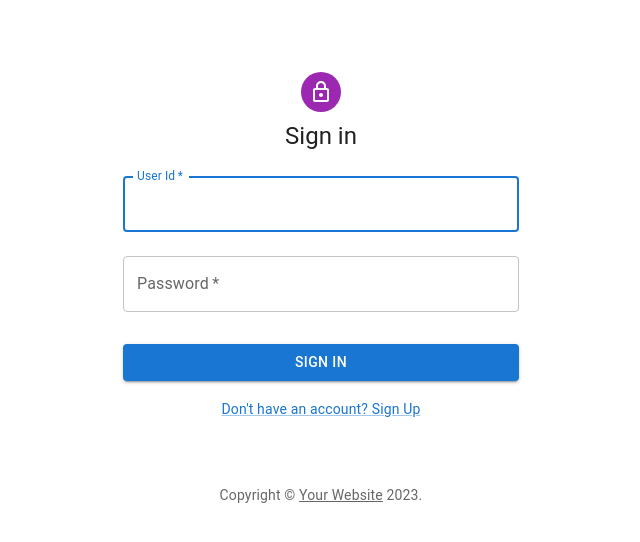
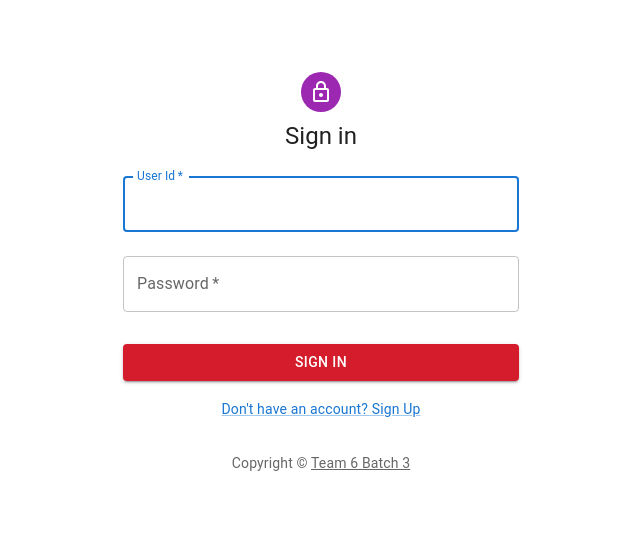
Before and after one commit to vishalkrishna511/online-banking-app, a React (Create React App) app in the folder onlinebanking-ui/: page /login in a window 1280 px wide. Shown: the top 542 px of the page, without its empty margins (319-959 px from the left). Built offline with nearby package versions, Linux system fonts and the light colour scheme.

Commit message:
changes accent color

```diff
--- a/onlinebanking-ui/src/Components/LoginPage.jsx
+++ b/onlinebanking-ui/src/Components/LoginPage.jsx
@@ -23,11 +23,11 @@ function Copyright(props) {
             {...props}
         >
             {"Copyright © "}
-      <Link color="inherit" href="https://mui.com/">
-        Your Website
+            <Link color="inherit" href="/login">
+                Team 6 Batch 3
             </Link>{" "}
-      {new Date().getFullYear()}
-      {"."}
+            {/* {new Date().getFullYear()}
+            {"."} */}
         </Typography>
     );
 }
@@ -89,6 +89,7 @@ export default function LoginPage() {
                         onSubmit={handleSubmit}
                         noValidate
                         sx={{ mt: 1 }}
+
                     >
                         <TextField
                             margin="normal"
@@ -99,6 +100,7 @@ export default function LoginPage() {
                             name="userid"
                             autoComplete="userid"
                             autoFocus
+
                         />
                         <TextField
                             margin="normal"
@@ -116,9 +118,10 @@ export default function LoginPage() {
                             fullWidth
                             variant="contained"
                             sx={{ mt: 3, mb: 2 }}
+                            style={{ backgroundColor: "#D41C2C" }}
                         >
                             Sign In
-            </Button>
+                        </Button >
                         <Grid container justifyContent="center">
                             <Grid item>
                                 <Link href="/register" variant="body2">
@@ -129,7 +132,7 @@ export default function LoginPage() {
                     </Box>
                 </Box>
 
-        <Copyright sx={{ mt: 8, mb: 4 }} />
+                <Copyright sx={{ mt: 4, mb: 4 }} />
             </Container>
         </ThemeProvider>
     );
--- a/onlinebanking-ui/src/Components/RegistrationPage.jsx
+++ b/onlinebanking-ui/src/Components/RegistrationPage.jsx
@@ -26,11 +26,11 @@ function Copyright(props) {
             {...props}
         >
             {"Copyright © "}
-            <Link color="inherit" href="https://mui.com/">
-                Your Website
+            <Link color="inherit" href="/register">
+                Team 6 Batch 3
             </Link>{" "}
-            {new Date().getFullYear()}
-            {"."}
+            {/* {new Date().getFullYear()}
+            {"."} */}
         </Typography>
     );
 }
@@ -110,9 +110,10 @@ export default function RegistrationPage() {
                         display: "flex",
                         flexDirection: "column",
                         alignItems: "center",
+
                     }}
                 >
-                    <Avatar sx={{ m: 1, bgcolor: "secondary.main" }}>
+                    <Avatar sx={{ m: 1, bgcolor: "#D41C2C" }}>
                         <LockIcon />
                     </Avatar>
                     <Typography component="h1" variant="h5">
@@ -124,6 +125,7 @@ export default function RegistrationPage() {
                         onSubmit={handleSubmit}
                         sx={{ mt: 3 }}
                     >
+
                         <Grid container spacing={1}>
                             <Grid item xs={12}>
                                 <TextField
@@ -145,6 +147,7 @@ export default function RegistrationPage() {
                                     name="email"
                                     autoComplete="email"
                                     onChange={(e) => setEmail(e.target.value)}
+
                                 />
                             </Grid>
                             <Grid item xs={12}>
@@ -243,6 +246,7 @@ export default function RegistrationPage() {
                             variant="contained"
                             sx={{ mt: 3, mb: 2 }}
                             disabled={loading}
+                            style={{ backgroundColor: "#D41C2C" }}
                         >
                             {loading ? "Signing up..." : "Sign up"}
                         </Button>
@@ -255,6 +259,7 @@ export default function RegistrationPage() {
                         </Grid>
                     </Box>
                 </Box>
+                <Copyright sx={{ mt: 3, mb: 4 }} />
             </Container>
         </ThemeProvider>
     );
```
Lines whose indentation alone changed are shown as unchanged.
